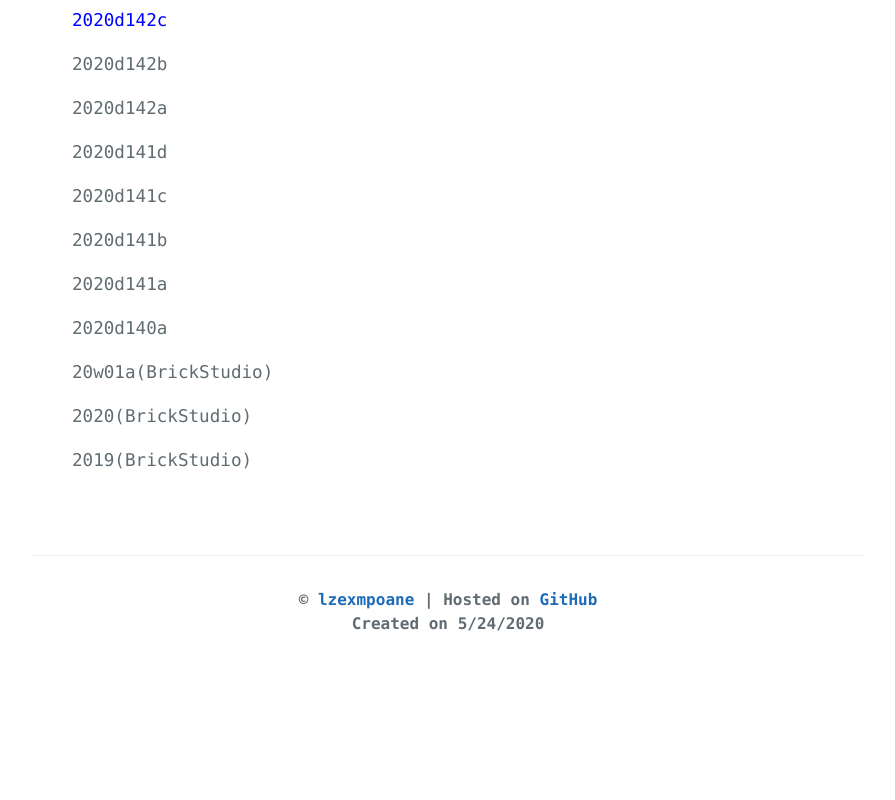
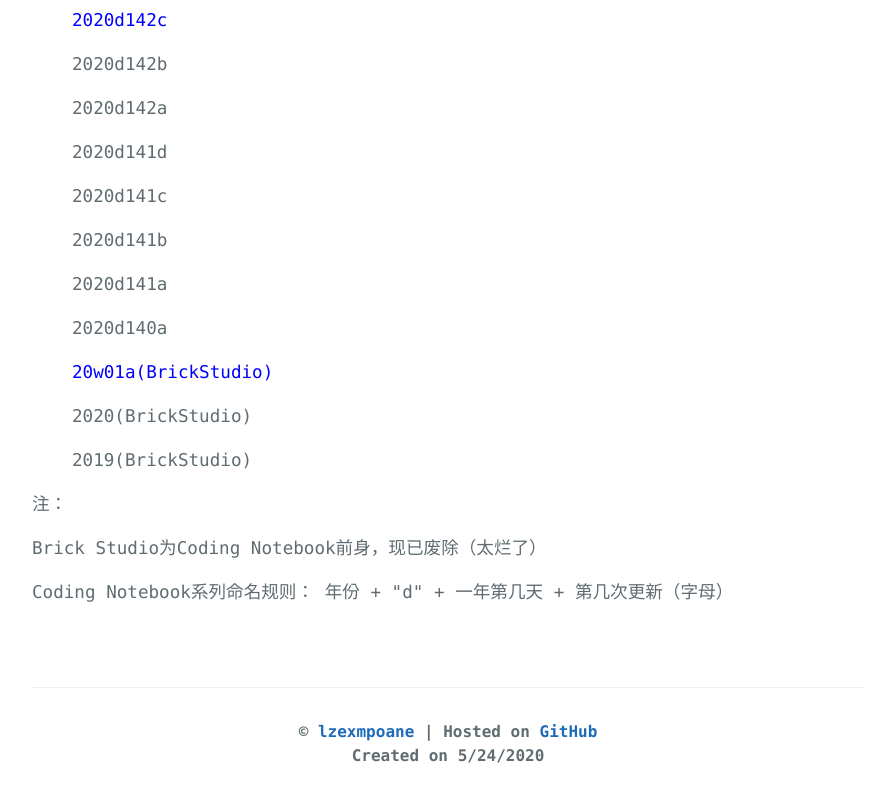
Before and after one commit to lzexmpoane/CodingNotebook, a plain HTML site: page index.html in a window 1280 px wide. Shown: the part 523-1323 px from the top of the page, without its empty margins (192-1087 px from the left). Before the commit the page ends 1191 px from the top, so only its background shows below. Drawn offline with nearby package versions, Linux system fonts and the light colour scheme.

Commit message:
。。。

```diff
--- a/index.html
+++ b/index.html
@@ -27,7 +27,7 @@
 			<section class="page-header">
 				<h1 style="text-align: center;font-size: 50px;"><strong>Coding Notebook</strong></h1>
 				<h2 style="text-align: center;font-size: 30px;"><strong>A completer for ......</strong></h2>
-				<a href="./CodingNotebook.exe" download="CodingNotebook.exe" class="btn">Download Coding Notebook</a>
+				<a href="./scr/CodingNotebookCE/2020d142c.exe" download="CodingNotebookCE.exe" class="btn">Download Coding Notebook</a>
 				<a href="https://github.com/lzexmpoane/CodingNotebook" class="btn">View on GitHub</a>
 			</section>
 			<section class="main-content">
@@ -35,7 +35,7 @@
 				<ul>
 					<li>
 						<p>历代版本：</p>
-						<a style="color: blue;" href="./CodingNotebook.exe" download="CodingNotebook.exe">2020d142c</a>
+						<a style="color: blue;" href="./scr/CodingNotebookCE/2020d142c.exe" download="CodingNotebookCE.exe">2020d142c</a>
 						<p>2020d142b</p>
 						<p>2020d142a</p>
 						<p>2020d141d</p>
@@ -43,12 +43,14 @@
 						<p>2020d141b</p>
 						<p>2020d141a</p>
 						<p>2020d140a</p>
-						<p>20w01a(BrickStudio)</p>
+						<a style="color: blue;" href="https://github.com/lzexmpoane/brickstudio/archive/master.zip">20w01a(BrickStudio)</a>
 						<p>2020(BrickStudio)</p>
 						<p>2019(BrickStudio)</p>
 					</li>
 				</ul>
-				<p style="text-align: center;"></p>
+				<p>注：</p>
+				<p>Brick Studio为Coding Notebook前身，现已废除（太烂了）</p>
+				<p>Coding Notebook系列命名规则： 年份 + "d" + 一年第几天 + 第几次更新（字母）</p>
 			</section>
 		</div>
 		<div id="qmj" style="display:none;">
```
Also changed, not shown: 2 other files.
